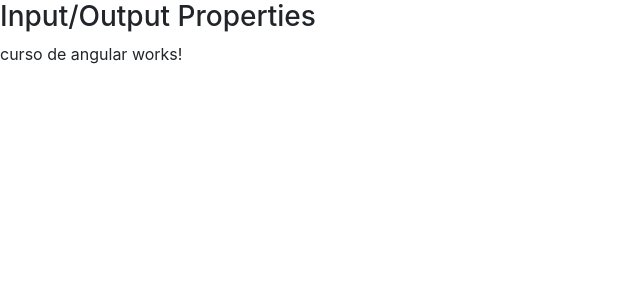
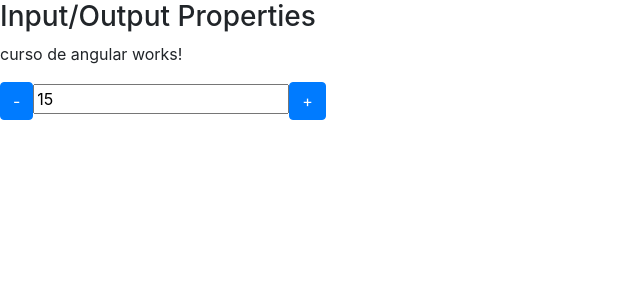
Before and after one commit to AndersonSilva94/estudos-angular-framework, an Angular app in the folder modulo-2-data-binding/data-binding/: page / in a window 1280 px wide. Shown: the top 300 px of the page, without its empty margins (0-640 px from the left). Built offline with nearby package versions, Linux system fonts and the light colour scheme.

Commit message:
feat: :rocket: Emitindo Eventos com Output properties

```diff
--- a/modulo-2-data-binding/data-binding/src/app/app.module.ts
+++ b/modulo-2-data-binding/data-binding/src/app/app.module.ts
@@ -7,13 +7,15 @@ import { AppComponent } from './app.component';
 import { DataBindingComponent } from './data-binding/data-binding.component';
 import { MeuPrimeiroFormComponent } from './meu-primeiro-form/meu-primeiro-form.component';
 import { InputPropertyComponent } from './input-property/input-property.component';
+import { OutputPropertyComponent } from './output-property/output-property.component';
 
 @NgModule({
   declarations: [
     AppComponent,
     DataBindingComponent,
     MeuPrimeiroFormComponent,
-    InputPropertyComponent
+    InputPropertyComponent,
+    OutputPropertyComponent
   ],
   imports: [
     BrowserModule,
--- a/modulo-2-data-binding/data-binding/src/app/data-binding/data-binding.component.html
+++ b/modulo-2-data-binding/data-binding/src/app/data-binding/data-binding.component.html
@@ -88,6 +88,7 @@
     <h3>Input/Output Properties</h3>
 
     <app-curso [nome]="nomeCurso"></app-curso>
+    <contador [valor]="valorInicial" (mudouValor)="onMudouValor($event)"></contador>
   </article>
 
 </section>
--- a/modulo-2-data-binding/data-binding/src/app/data-binding/data-binding.component.ts
+++ b/modulo-2-data-binding/data-binding/src/app/data-binding/data-binding.component.ts
@@ -16,6 +16,8 @@ export class DataBindingComponent implements OnInit {
   isMouseOver: boolean = false;
 
   nomeCurso: string = 'curso de angular';
+
+  valorInicial = 15;
 
   getValor() {
     return 1;
@@ -41,6 +43,10 @@ export class DataBindingComponent implements OnInit {
     this.isMouseOver = !this.isMouseOver
   }
 
+  onMudouValor(evento: any) {
+    console.log(evento)
+  }
+
   constructor() { }
 
   ngOnInit(): void {
--- /dev/null
+++ b/modulo-2-data-binding/data-binding/src/app/output-property/output-property.component.html
@@ -0,0 +1,5 @@
+<div>
+  <button class="btn btn-primary" (click)="decrementa()">-</button>
+  <input type="text" [value]="valor" readonly>
+  <button class="btn btn-primary" (click)="incrementa()">+</button>
+</div>
--- /dev/null
+++ b/modulo-2-data-binding/data-binding/src/app/output-property/output-property.component.ts
@@ -0,0 +1,29 @@
+import { Component, EventEmitter, Input, OnInit, Output } from '@angular/core';
+
+@Component({
+  selector: 'contador',
+  templateUrl: './output-property.component.html',
+  styleUrls: ['./output-property.component.css']
+})
+export class OutputPropertyComponent implements OnInit {
+
+  @Input() valor: number = 0;
+
+  @Output() mudouValor = new EventEmitter();
+
+  incrementa(){
+    this.valor++;
+    this.mudouValor.emit({novoValor: this.valor})
+  }
+
+  decrementa(){
+    this.valor--;
+    this.mudouValor.emit({novoValor: this.valor})
+  }
+
+  constructor() { }
+
+  ngOnInit(): void {
+  }
+
+}
```
Also changed, not shown: modulo-2-data-binding/data-binding/src/app/output-property/output-property.component.css (added), 1 other file (tests, documents, lock files or other folders).
